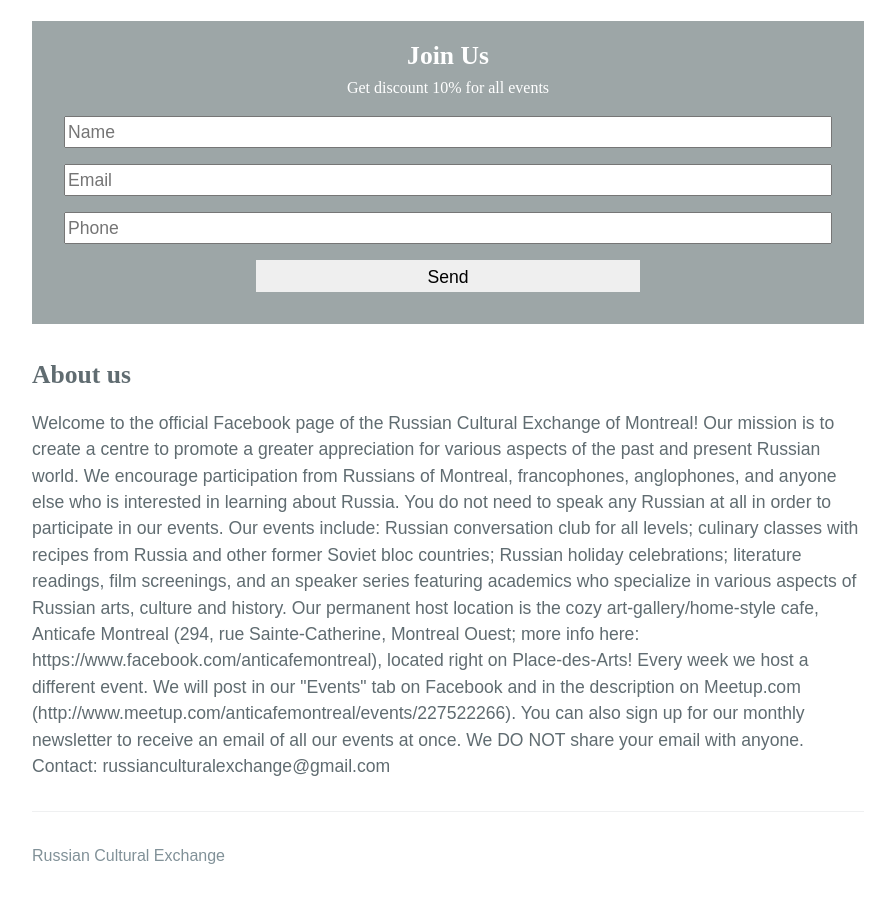
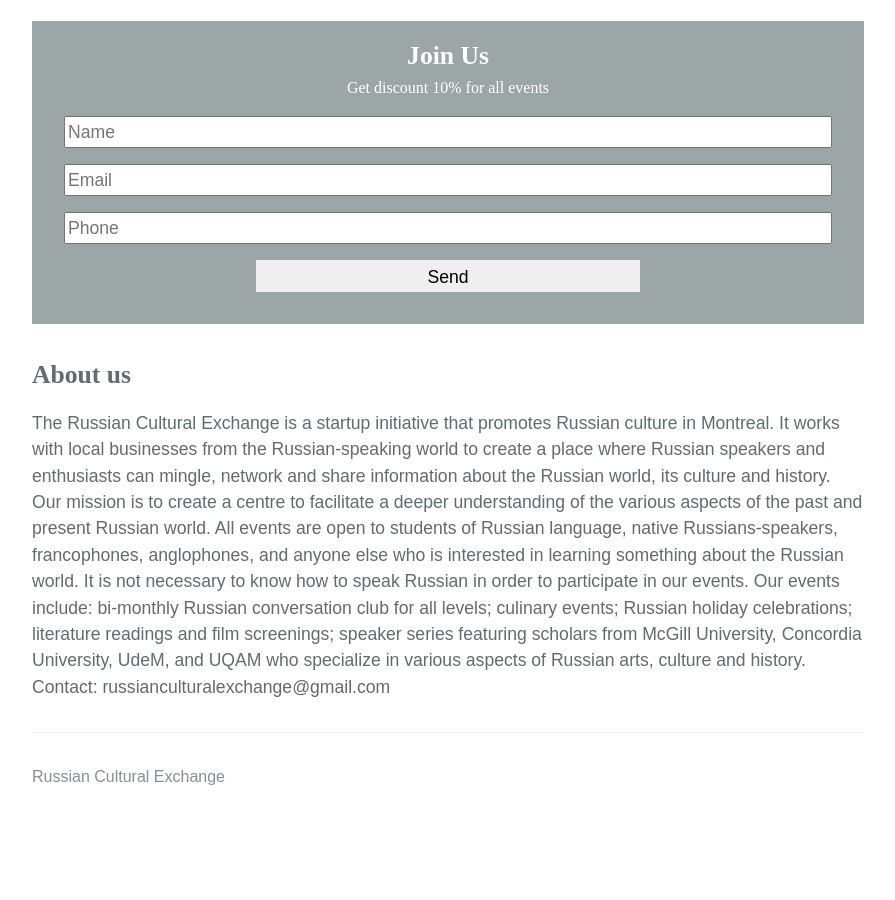
Before and after one commit to dy/mircamtl.github.io, a Jekyll site: the page built from index.html, in a window 1280 px wide and 900 px high, scrolled down 800 px. Shown: the whole window, without its empty margins (192-1087 px from the left). Built offline with Jekyll 4.4.1, drawn with Linux system fonts in a browser that asks for light colours; after the commit the page ends 1621 px from its top, so only the background shows below that.

Commit message:
Do configs

```diff
--- a/_config.yml
+++ b/_config.yml
@@ -1,9 +1,7 @@
 title: Russian Cultural Exchange
 email: russianculturalexchange@gmail.com
 description: > # this means to ignore newlines until "baseurl:"
-  Write an awesome description for your new site here. You can edit this
-  line in _config.yml. It will appear in your document head meta (for
-  Google search results) and in your feed.xml site description.
+  The Russian Cultural Exchange is a startup initiative that promotes Russian culture in Montreal. It works with local businesses from the Russian-speaking world to create a place where Russian speakers and enthusiasts can mingle, network and share information about the Russian world, its culture and history. Our mission is to create a centre to facilitate a deeper understanding of the various aspects of the past and present Russian world. All events are open to students of Russian language, native Russians-speakers, francophones, anglophones, and anyone else who is interested in learning something about the Russian world. It is not necessary to know how to speak Russian in order to participate in our events. Our events include: bi-monthly Russian conversation club for all levels; culinary events; Russian holiday celebrations; literature readings and film screenings; speaker series featuring scholars from McGill University, Concordia University, UdeM, and UQAM who specialize in various aspects of Russian arts, culture and history.
 baseurl: "" # the subpath of your site, e.g. /blog
 url: "http://rcemtl.github.io"
 twitter_username: jekyllrb
@@ -31,9 +29,29 @@
         field:
           element: "text"
           label: "Image"
-          help: "The image will be used as a background cover for the post. An easy way to upload the image is to drop it into post and then get it’s link."
+          help: "The image will be used as a background cover for the post. An easy way to upload the image is to drop it into the post and then copy-paste it’s link."
           placeholder: "img/my_image.jpg"
           type: "url"
+      - name: "comments"
+        field:
+          element: "checkbox"
+          label: "Enable comments"
+          help: "This will enable commentaries for the post"
+          value: true
+      - name: "when"
+        field:
+          element: "text"
+          label: "When"
+          help: "The date of the event"
+          placeholder: "CURRENT_DATETIME"
+          type: "datetime"
+      - name: "where"
+        field:
+          element: "text"
+          label: "Where"
+          help: "The place of the event"
+          placeholder: "Name/address of the place"
+          type: "text"
       - name: "facebook"
         field:
           element: "text"
@@ -41,9 +59,10 @@
           help: "Link to the facebook post. That will insert facebook post at the bottom of the page."
           placeholder: "https://www.facebook.com/20531316728/posts/10154009990506729/"
           type: "url"
-      - name: "comments"
+      - name: "eventbrite"
         field:
-          element: "checkbox"
-          label: "Enable comments"
-          help: "This will enable commentaries for the post"
-          value: true
+          element: "text"
+          label: "Eventbrite url"
+          help: "Link to the eventbrite event. That will insert eventbrite widget at the bottom of the page."
+          placeholder: "https://www.eventbrite.ca/e/traditional-russian-tea-ceremony-tickets-25958220737"
+          type: "url"
--- a/_includes/form.html
+++ b/_includes/form.html
@@ -5,6 +5,6 @@
 	</header>
 	<input class="form-input" placeholder="Name" type="text" name="name">
 	<input class="form-input" placeholder="Email" type="email" name="phone">
-	<input class="form-input" placeholder="Phone" type="phone" name="phone">
+	<input class="form-input" placeholder="Phone" type="tel" name="phone">
 	<input class="form-submit"type="submit" value="Send">
 </form>
--- a/_includes/head.html
+++ b/_includes/head.html
@@ -10,4 +10,6 @@
   <link rel="stylesheet" href="{{ "/css/index.css" | prepend: site.baseurl }}">
   <link rel="canonical" href="{{ page.url | replace:'index.html','' | prepend: site.baseurl | prepend: site.url }}">
   <link rel="alternate" type="application/rss+xml" title="{{ site.title }}" href="{{ "/feed.xml" | prepend: site.baseurl | prepend: site.url }}">
+
+  <!--	TODO: all the meta-generation info -->
 </head>
--- a/_layouts/post.html
+++ b/_layouts/post.html
@@ -12,4 +12,8 @@
     {{ content }}
   </div>
 
+  <footer class="post-footer">
+  	TODO: share buttons
+  </footer>
+
 </article>
--- a/index.html
+++ b/index.html
@@ -19,15 +19,13 @@
 <div class="about-us">
 	<h2>About us</h2>
 	<div class="about-us-content">
-		Welcome to the official Facebook page of the Russian Cultural Exchange of Montreal!
+		The Russian Cultural Exchange is a startup initiative that promotes Russian culture in Montreal. It works with local businesses from the Russian-speaking world to create a place where Russian speakers and enthusiasts can mingle, network and share information about the Russian world, its culture and history.
 
-		Our mission is to create a centre to promote a greater appreciation for various aspects of the past and present Russian world. We encourage participation from Russians of Montreal, francophones, anglophones, and anyone else who is interested in learning about Russia. You do not need to speak any Russian at all in order to participate in our events.
+		Our mission is to create a centre to facilitate a deeper understanding of the various aspects of the past and present Russian world.
 
-		Our events include: Russian conversation club for all levels; culinary classes with recipes from Russia and other former Soviet bloc countries; Russian holiday celebrations; literature readings, film screenings, and an speaker series featuring academics who specialize in various aspects of Russian arts, culture and history.
+		All events are open to students of Russian language, native Russians-speakers, francophones, anglophones, and anyone else who is interested in learning something about the Russian world. It is not necessary to know how to speak Russian in order to participate in our events.
 
-		Our permanent host location is the cozy art-gallery/home-style cafe, Anticafe Montreal (294, rue Sainte-Catherine, Montreal Ouest; more info here: https://www.facebook.com/anticafemontreal), located right on Place-des-Arts!
-
-		Every week we host a different event. We will post in our "Events" tab on Facebook and in the description on Meetup.com (http://www.meetup.com/anticafemontreal/events/227522266). You can also sign up for our monthly newsletter to receive an email of all our events at once. We DO NOT share your email with anyone.
+		Our events include: bi-monthly Russian conversation club for all levels; culinary events; Russian holiday celebrations; literature readings and film screenings; speaker series featuring scholars from McGill University, Concordia University, UdeM, and UQAM who specialize in various aspects of Russian arts, culture and history.
 
 		Contact: russianculturalexchange@gmail.com
 	</div>
```
Also changed, not shown: package.json (added, +20 -0 lines), params.json (deleted, +0 -6 lines), 1 other file.
